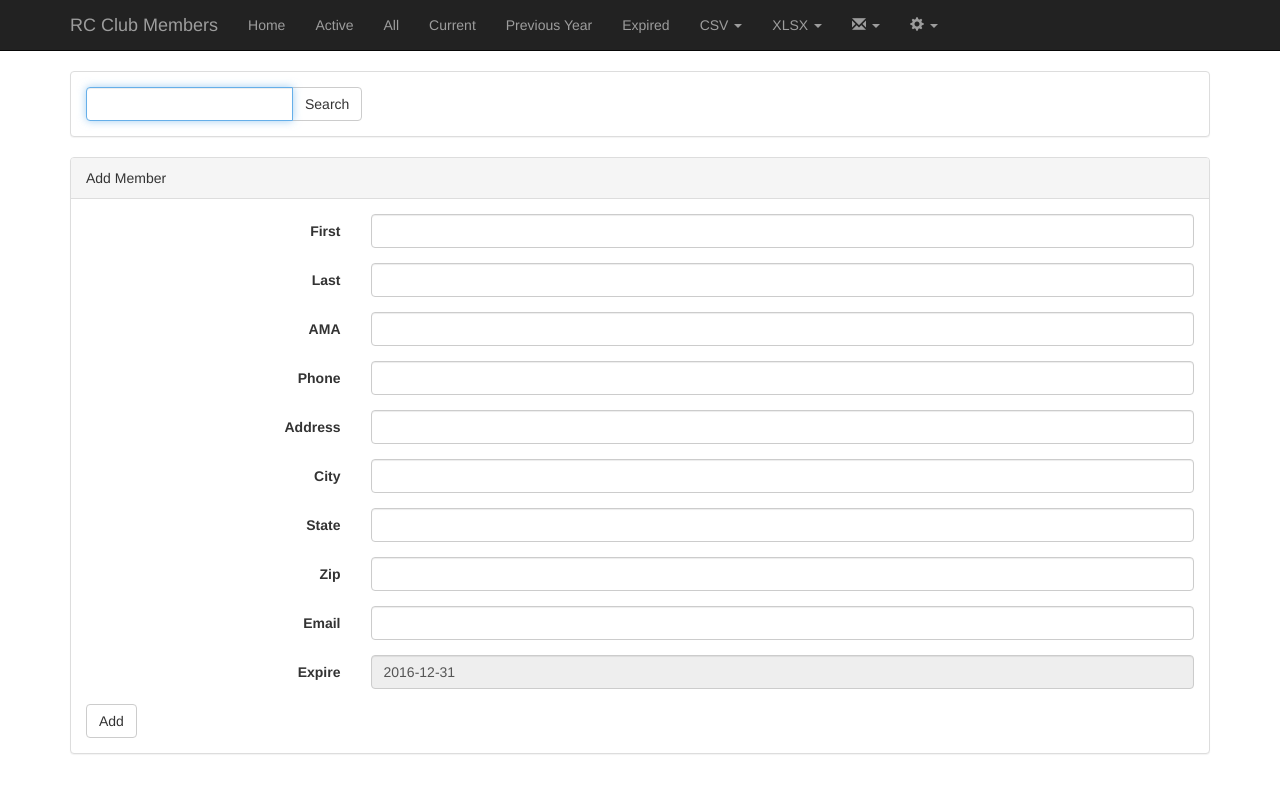
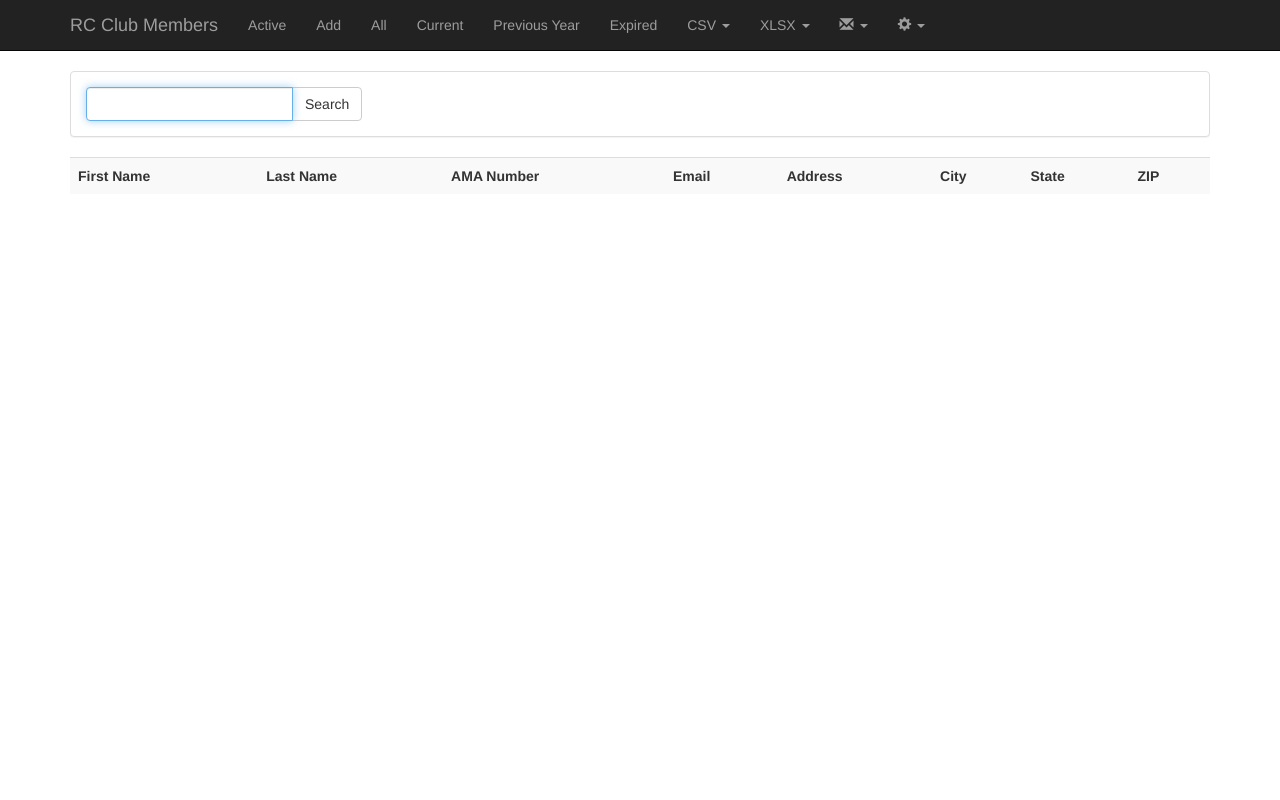
Before and after one commit to tortxof/rc-club-members, a Flask app: page / in a window 1280 px wide. Run offline with Flask 2, Linux system fonts and the light colour scheme; the visitor is signed in with stand-in values (Sample User, id 1); data comes from the database, SQL or seed files in the repository; lists and menus that the app fills with data are empty; some libraries are stand-ins or nearby versions.

Commit message:
Index now lists active members. Changed nav.

```diff
--- a/members.py
+++ b/members.py
@@ -62,8 +62,8 @@ def login_required(f):
 @app.route('/')
 @login_required
 def index():
-    end_of_year = datetime.date.today().replace(month=12, day=31).isoformat()
-    return render_template('index.html', expire=end_of_year)
+    records = members_db.active()
+    return render_template('records_table.html', records=records)
 
 @app.route('/setup', methods=['GET', 'POST'])
 def setup():
@@ -128,7 +128,8 @@ def add():
         flash('Record added.')
         return render_template('records.html', records=members_db.get(mid))
     else:
-        return redirect(url_for('index'))
+        end_of_year = datetime.date.today().replace(month=12, day=31).isoformat()
+        return render_template('add.html', expire=end_of_year)
 
 @app.route('/member/<mid>')
 @login_required
--- a/templates/add.html
+++ b/templates/add.html
@@ -1,3 +1,5 @@
+{% extends 'layout.html' %}
+{% block body %}
 <div class="panel panel-default">
   <div class="panel-heading">Add Member</div>
   <div class="panel-body">
@@ -80,3 +82,4 @@
 
   </div>
 </div>
+{% endblock %}
--- a/templates/index.html
+++ /dev/null
@@ -1,5 +0,0 @@
-{% extends 'layout.html' %}
-{% block body %}
-{% include 'search.html' %}
-{% include 'add.html' %}
-{% endblock %}
--- a/templates/layout.html
+++ b/templates/layout.html
@@ -31,13 +31,13 @@
           <span class="icon-bar"></span>
           <span class="icon-bar"></span>
         </button>
-        <a class="navbar-brand" href="#">RC Club Members</a>
+        <a class="navbar-brand" href="/">RC Club Members</a>
       </div>
       <div id="navbar" class="collapse navbar-collapse">
         <ul class="nav navbar-nav">
-          <li><a href="/">Home</a></li>
           <li><a href="/all/active">Active</a></li>
           {% if session['appuser'] %}
+          <li><a href="/add">Add</a></li>
           <li><a href="/all">All</a></li>
           <li><a href="/all/current">Current</a></li>
           <li><a href="/all/previous">Previous Year</a></li>
--- a/templates/ro_authorized.html
+++ b/templates/ro_authorized.html
@@ -2,6 +2,7 @@
 {% block body %}
 {% include 'search.html' %}
 <p>You have read-only access to the database. You can search above, or use the shortcuts below.</p>
+<p><a href="/all/active">List of active members.</a></p>
 <p><a href="/all/active/xlsx">Excel spreadsheet of active members.</a></p>
 <p><a href="/all/active/email">List of e-mail addresses of active members.</a></p>
 {% endblock %}
```
